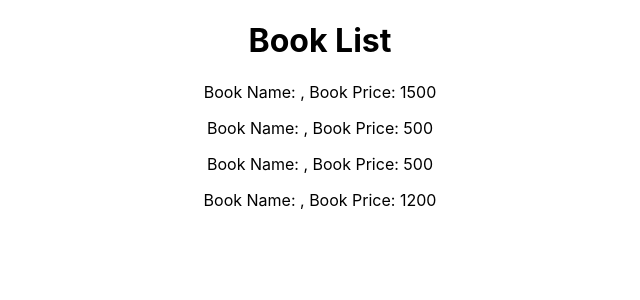
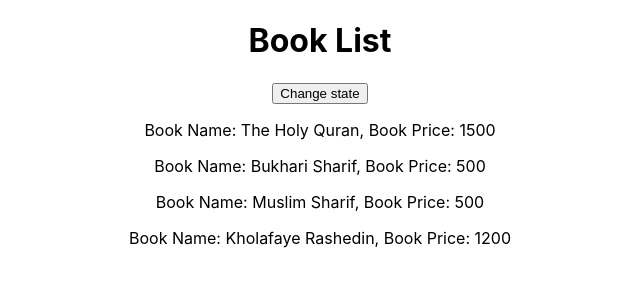
Before and after one commit to touhidulfahim/myfirstreactapp, a React (Create React App) app: page / in a window 1280 px wide. Shown: the top 300 px of the page, without its empty margins (320-960 px from the left). Built offline with nearby package versions, Linux system fonts and the light colour scheme.

Commit message:
Change State with js event

```diff
--- a/src/App.js
+++ b/src/App.js
@@ -12,30 +12,34 @@
             { bookName: "Bukhari Sharif", price: "500" },
             { bookName: "Muslim Sharif", price: "500" },
             { bookName: "Kholafaye Rashedin", price: "1200" }
-        ],
-        myState: "My State"
-    };
-    // constructor() {
-    //     super();
-    //     this.state = {};
-    // }
+        ]
+    }
+
+    changeBookState = () => {
+        this.setState({
+            books: [
+                { bookName: "AFFFFA", price: "100" },
+                { bookName: "hDASSh", price: "500" },
+                { bookName: "test", price: "500" },
+                { bookName: "Kholafaye Rashedin", price: "1200" }
+            ]
+        });
+    }
     render() {
+        console.log(this.state);
         return (
             <div className="App" >
                 <h1>
                     Book List
                 </h1>
-                {/* <Person name="Touhidul Islam" age="31" profession="Full-Stack Web Developer" />
-                <Person name="Ariful Alama" age="35" profession="Back-End Developer" />
-                <Person name="AHM Tareq" age="26" profession="Full-Stack Web Developer" /> */}
-                <Book nameName={this.state.books[0].bookName} price={this.state.books[0].price} />
-                <Book nameName={this.state.books[1].bookName} price={this.state.books[1].price} />
-                <Book nameName={this.state.books[2].bookName} price={this.state.books[2].price} />
-                <Book nameName={this.state.books[3].bookName} price={this.state.books[3].price} />
+                <button onClick={this.changeBookState}>Change state</button>
+                <Book bookName={this.state.books[0].bookName} price={this.state.books[0].price} />
+                <Book bookName={this.state.books[1].bookName} price={this.state.books[1].price} />
+                <Book bookName={this.state.books[2].bookName} price={this.state.books[2].price} />
+                <Book bookName={this.state.books[3].bookName} price={this.state.books[3].price} />
             </div>
         );
     }
-    //return React.createElement('div', { className: "App" }, React.createElement('h1', null, "My First React App"), <Person />)
 }
 
 export default App;
```
